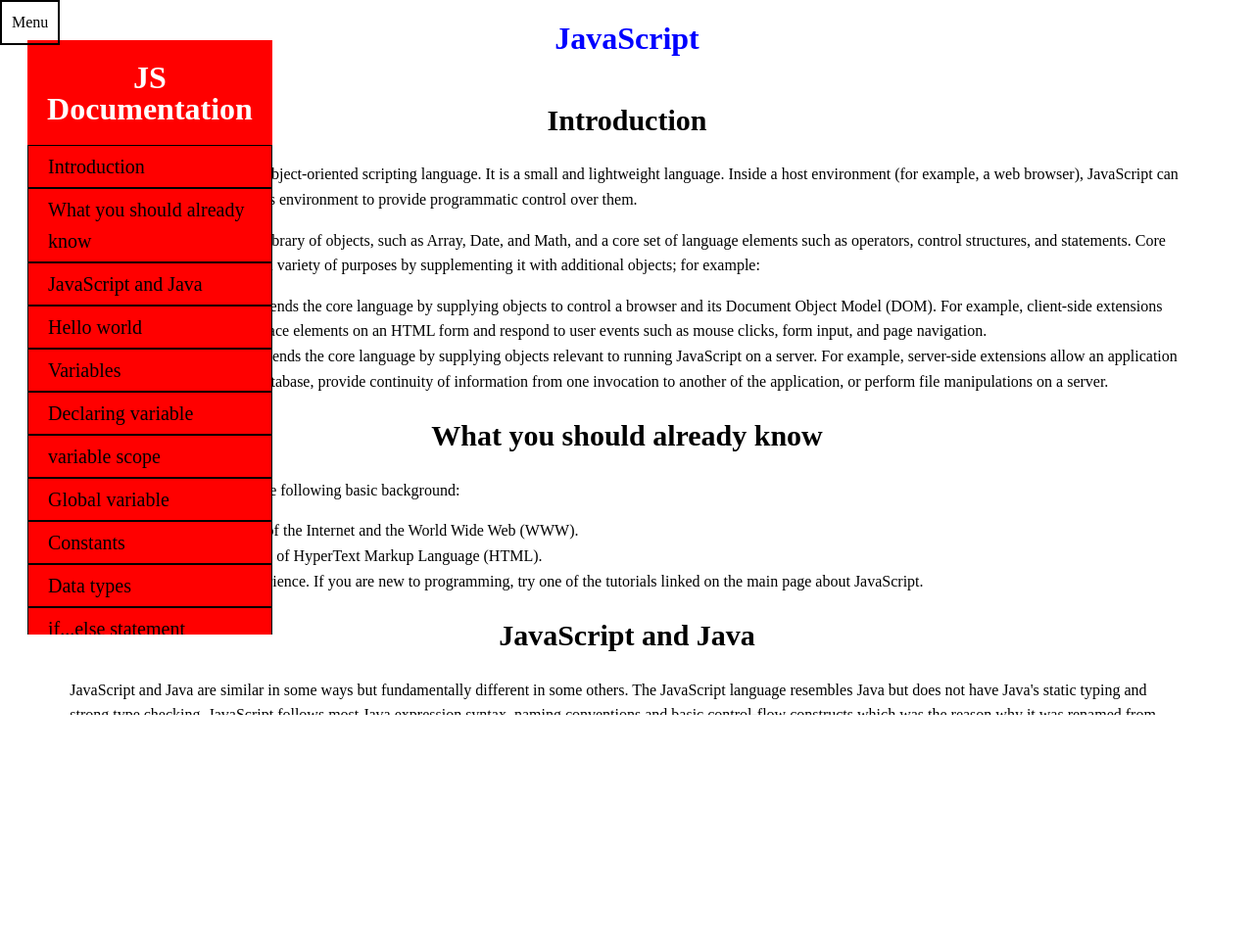
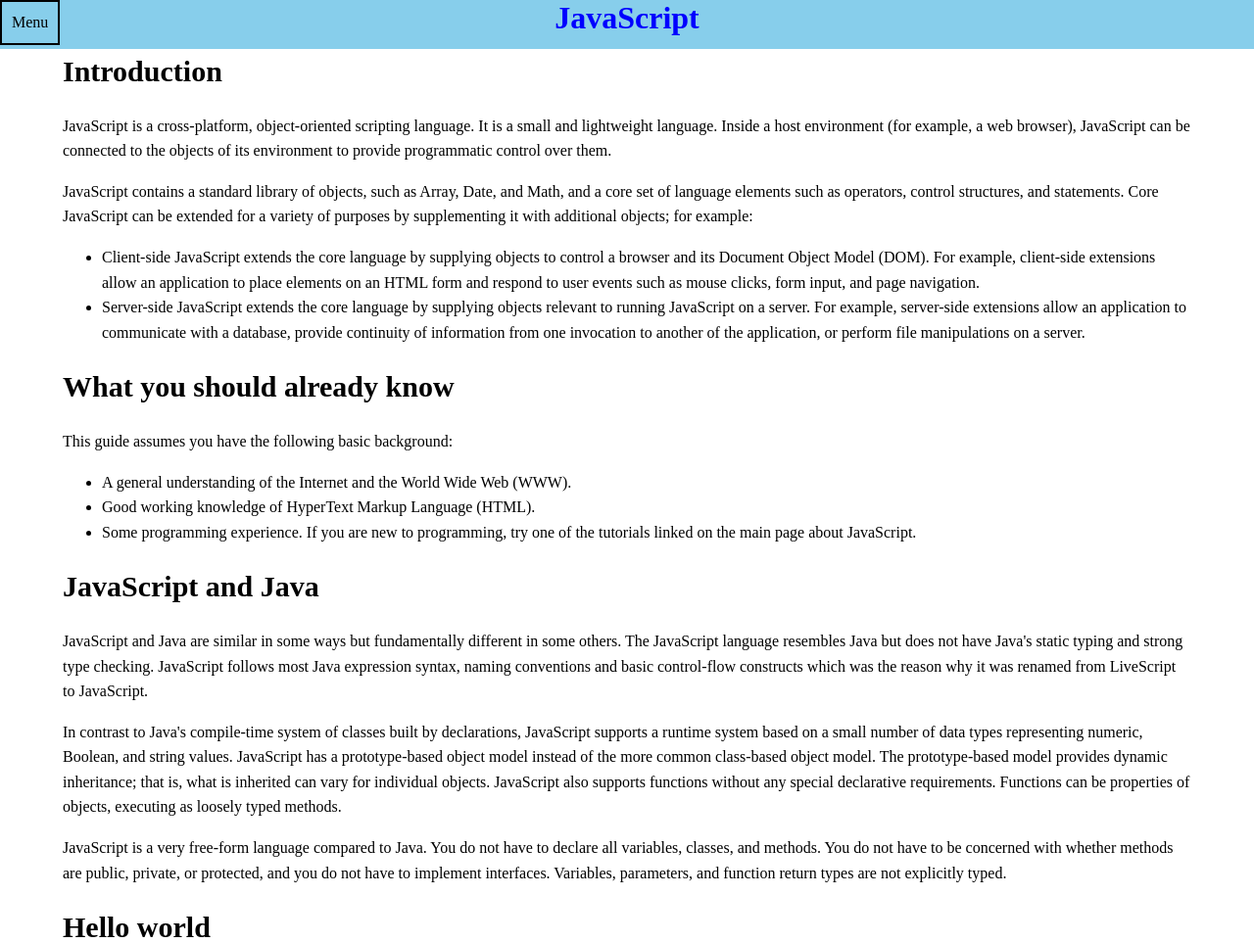
Before and after one commit to rddiwakar/technical-documentary-page, a plain HTML site: page index.html in a window 1280 px wide. Shown: the top 963 px of the page at 98% size. Before the commit the page ends 800 px from the top, so only its background shows below. Drawn offline with Linux system fonts and the light colour scheme.

Commit message:
making logo fixed

```diff
--- a/index.css
+++ b/index.css
@@ -4,7 +4,7 @@ a{
     color: black;
 }
 a:hover{
-    color: red;
+    color: blue;
 }
 code{
     padding:10px ;
@@ -13,22 +13,27 @@ code{
 }
 
 body{
-    margin-bottom: 60px;
+    margin: 0;
+    padding: 0;
     position: relative;
 }
 .logo{
     color: blue;
-}
-.container-body h1{
-  text-align: center;
+    position: fixed;
+    top: 0;
+    background-color: skyblue;
+    text-align: center;
+    width: 100%;
+    margin-top: 0;
+    height:50px;
 }
 /* main-header */
 #main-header{
     width: 250px;
     line-height: 2em;
-    position: absolute;
-    top:20px;
-    left:20px;
+    position: fixed;
+    top:60px;
+    left:0;
     background:red;
     color: white;
 }
@@ -58,8 +63,7 @@ body{
 #main-doc{
     line-height: 1.6em;
     width:100%;
-    height: 650px;
-    overflow: scroll;
+    margin-top: 60px;
 }
 .container{
     width:90%;
--- a/index.html
+++ b/index.html
@@ -10,7 +10,7 @@
   <div class="container-body">
       <h1 class="logo">JavaScript</h1>
     <div >
-        <input type="checkbox" id="toggle">
+        <input type="checkbox" id="toggle" checked>
         <header id="main-header" >
             <label for="toggle" id="menu">Menu</label>
             <h1>JS Documentation</h1>
```
